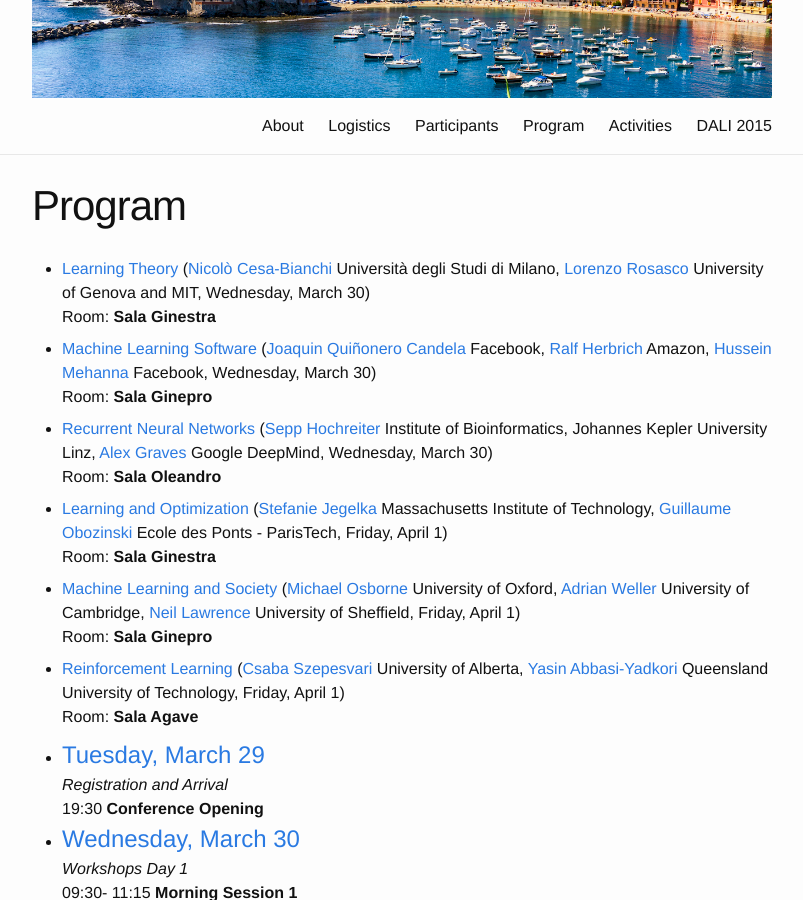
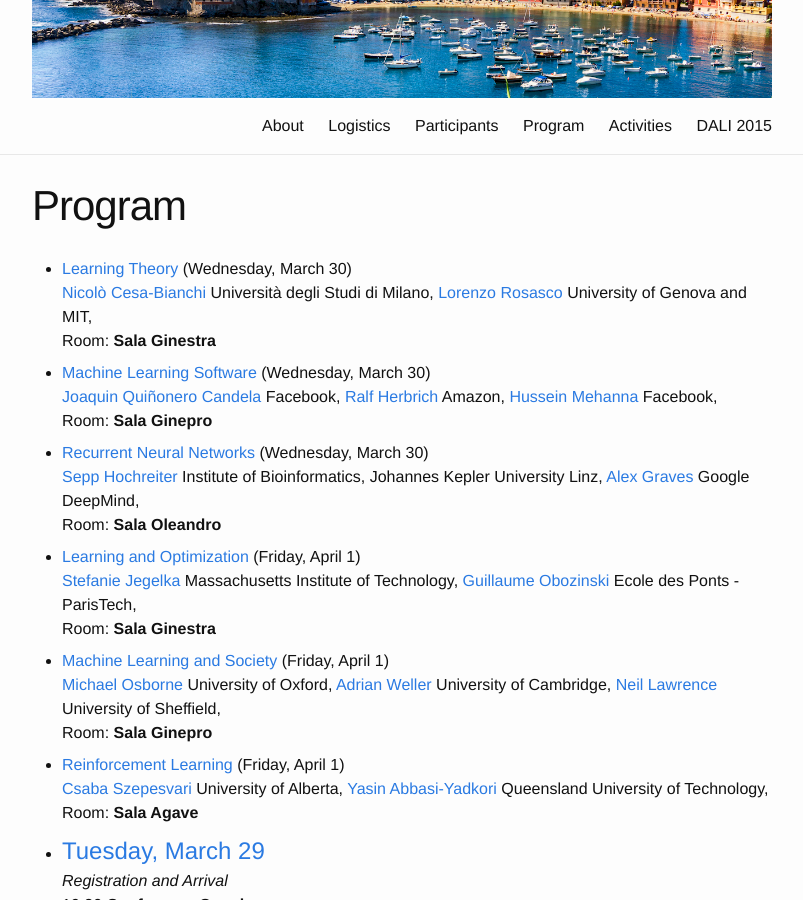
Before and after one commit to dalimeeting/dalimeeting.github.io, a Jekyll site: the page built from program.html, in a window 1280 px wide and 900 px high, scrolled down 253 px. Shown: the whole window, without its empty margins (238-1041 px from the left). Built offline with Jekyll 4.4.1, drawn with Linux system fonts in a browser that asks for light colours.

Commit message:
UPdate listmulti.html

```diff
--- a/_includes/listmulti.html
+++ b/_includes/listmulti.html
@@ -1 +1 @@
-<li style='margin-bottom:0.5em'><a href="{{ post.url | prepend: site.baseurl }}">{{ post.title }}</a> ({% if post.organizers %}{% for person in post.organizers %}{% include listperson.html %}{% endfor %}{% endif %} {{ post.date | date: "%A, %B %-d" }})<br>Room: <b>{{ post.room }}</b></li>
+<li style='margin-bottom:0.5em'><a href="{{ post.url | prepend: site.baseurl }}">{{ post.title }}</a> ({{ post.date | date: "%A, %B %-d" }})<br>{% if post.organizers %}{% for person in post.organizers %}{% include listperson.html %}{% endfor %}{% endif %}<br>Room: <b>{{ post.room }}</b></li>
```
